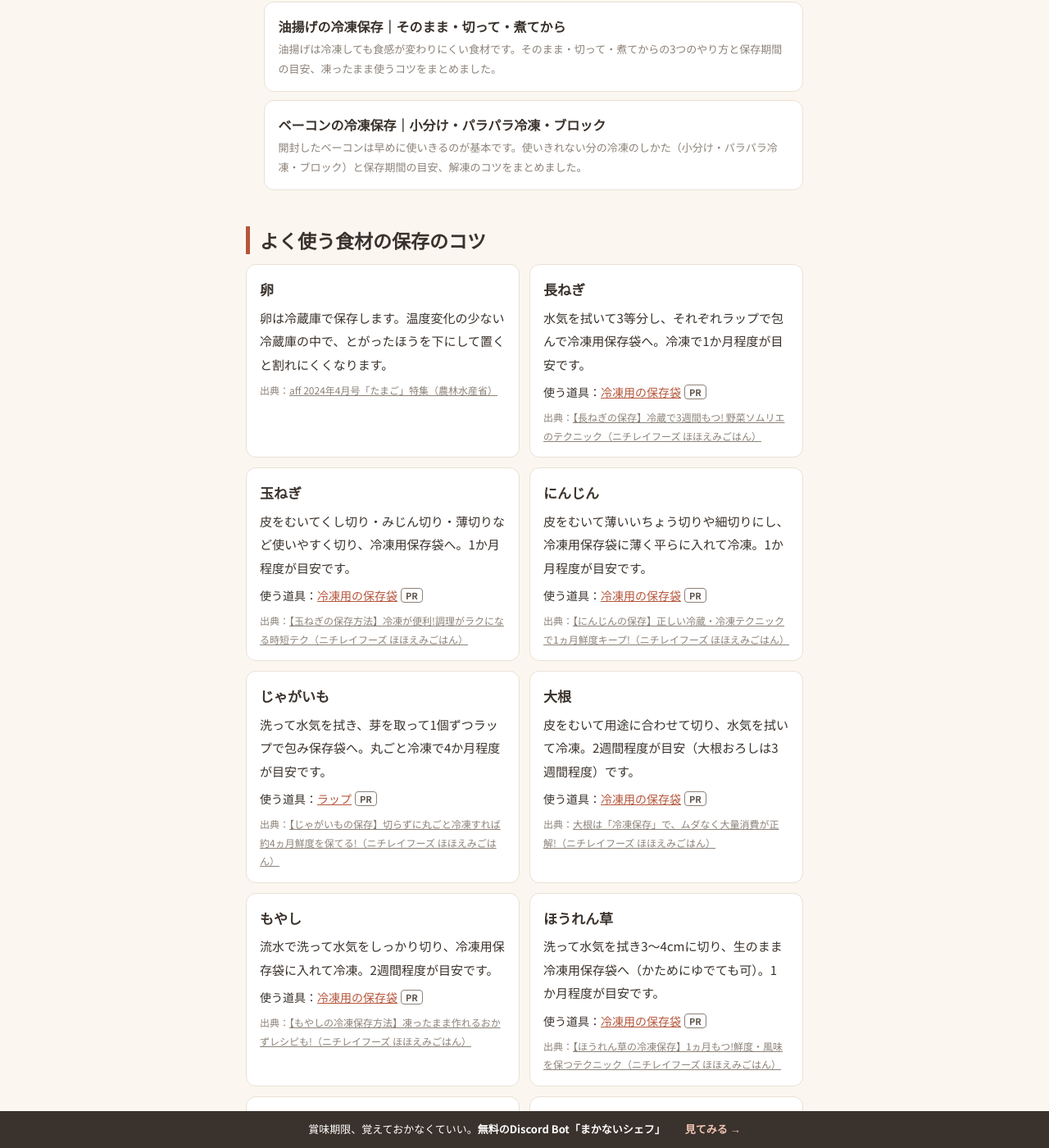
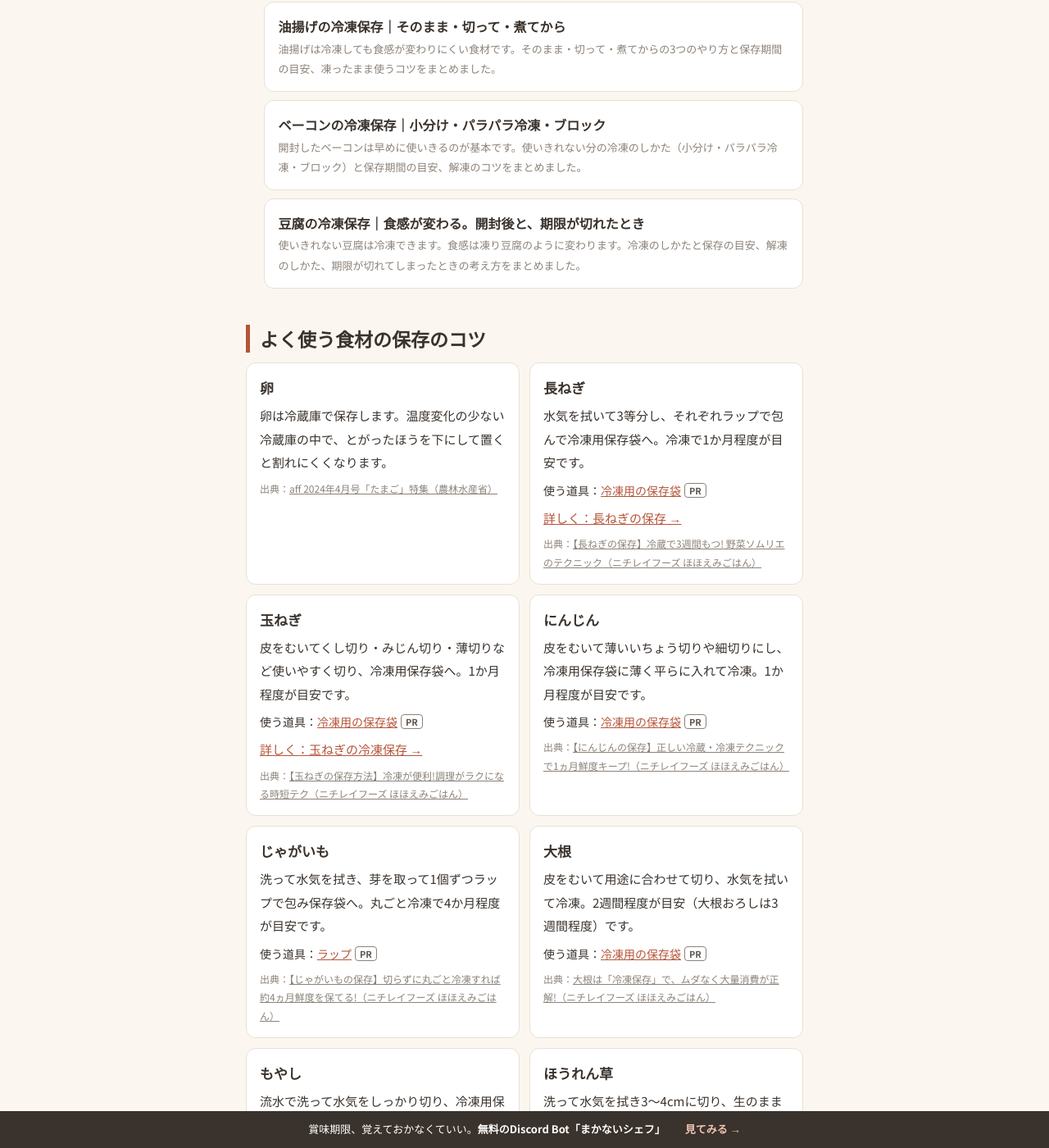
Before and after one commit to arts237/makanai-chef-site, a Jekyll site: the page built from storage/foods.html, in a window 1280 px wide and 1400 px high, scrolled down 2086 px. Shown: the whole window at 82% size. Built offline with Jekyll 4.4.1, drawn with Linux system fonts in a browser that asks for light colours; some of the changed text lies outside the part shown.

Commit message:
M-007: 豆腐の冷凍保存の記事を追加（期限が切れてしまったらの節つき）。納豆・冷凍保存の基本・早見表からリンク
Co-Authored-By: Claude Opus 5.5 <noreply@anthropic.com>
Claude-Session: https://claude.ai/code/session_01FdjfHVVNp61Eu2yMVDsY5x

```diff
--- a/_data/facts.yml
+++ b/_data/facts.yml
@@ -216,3 +216,12 @@
   value: 2〜3時間
   source: nichirei-bacon
   quote: "2〜3時間たったら"
+
+# --- 豆腐 ---
+- id: tofu.freeze.period
+  food: tofu
+  kind: period
+  label: 冷凍（未開封はパックのまま／開封後は水を張った保存容器で）
+  value: 3週間程度
+  source: nichirei-soy
+  quote: "冷凍庫で3週間程度保存可能。"
--- a/storage/foods.html
+++ b/storage/foods.html
@@ -44,6 +44,7 @@ last_modified_at: 2026-10-08
     <h3>{{ f.name | escape }}</h3>
     <p>{{ f.tip | escape }}</p>
     {% if f.tool %}<p class="a-food-tool">使う道具：<a href="https://www.amazon.co.jp/s?k={{ f.tool_q | url_encode }}&amp;tag={{ site.amazon_tag }}" rel="sponsored noopener" target="_blank">{{ f.tool | escape }}</a><span class="a-pr a-pr-inline">PR</span></p>{% endif %}
+    {% assign art = articles | where: "food_id", f.id | first %}{% if art %}<p class="a-food-more"><a href="{{ art.url | relative_url }}">詳しく：{{ art.short_title | default: art.title }} →</a></p>{% endif %}
     <p class="a-food-src">出典：<a href="{{ f.source_url }}" rel="noopener" target="_blank">{{ f.source_title | escape }}</a></p>
   </section>
 {% endfor %}
--- a/storage/freezer-basics.html
+++ b/storage/freezer-basics.html
@@ -85,6 +85,7 @@ last_modified_at: 2026-10-08
 <ul>
   <li><b>レタスなど生で食べる葉物</b>：解凍すると食感が悪くなります。</li>
   <li><b>ほうれん草・たけのこ・山菜</b>：生のままではなく、下茹でしてから冷凍します。</li>
+  <li><b>豆腐</b>：冷凍はできますが、凍り豆腐のような食感に変わります。充填豆腐は冷凍に向きません（「<a href="{{ '/storage/tofu/' | relative_url }}">豆腐の冷凍保存</a>」）。</li>
 </ul>
 
 <h2 id="thaw">解凍のコツ</h2>
@@ -124,5 +125,6 @@ last_modified_at: 2026-10-08
   <li><a href="https://www.maff.go.jp/j/keikaku/syokubunka/culture/wagohan/articles/2203/spe7_03.html" rel="noopener" target="_blank">簡単な「冷凍ワザ」で、野菜を新鮮に！おいしく！（農林水産省）</a></li>
   <li><a href="https://www.maff.go.jp/j/heya/sodan/1512/01.html" rel="noopener" target="_blank">冷凍室で保存していた冷凍食品の品質はどれくらい保たれますか。（農林水産省）</a></li>
   <li><a href="https://www.maff.go.jp/j/syouan/seisaku/foodpoisoning/frige.html" rel="noopener" target="_blank">冷蔵庫のかしこい使い方～知ってお得な食品の保存～（農林水産省）</a></li>
+  <li><a href="https://www.nichireifoods.co.jp/media/5427/" rel="noopener" target="_blank">【納豆・油揚げ・豆腐・味噌】冷凍保存方法を解説!（ニチレイフーズ ほほえみごはん）</a></li>
   <li><a href="https://online.reishokukyo.or.jp/column/5209/" rel="noopener" target="_blank">賞味期限切れの冷凍食品は食べられる？安全に保存する方法も紹介（冷食オンライン／日本冷凍食品協会）</a></li>
 </ul>
--- a/storage/natto.html
+++ b/storage/natto.html
@@ -89,7 +89,7 @@ last_modified_at: 2026-10-27
 </div>
 {% include amazon-note.html %}
 
-<p>ご飯もまとめて冷凍しておくと、納豆ご飯がすぐ作れます。「<a href="{{ '/storage/rice/' | relative_url }}">ご飯の冷凍保存</a>」もどうぞ。冷凍全体のコツは「<a href="{{ '/storage/freezer-basics/' | relative_url }}">冷凍保存の基本</a>」にまとめています。</p>
+<p>ご飯もまとめて冷凍しておくと、納豆ご飯がすぐ作れます。「<a href="{{ '/storage/rice/' | relative_url }}">ご飯の冷凍保存</a>」もどうぞ。同じ大豆製品の「<a href="{{ '/storage/tofu/' | relative_url }}">豆腐の冷凍保存</a>」もどうぞ。冷凍全体のコツは「<a href="{{ '/storage/freezer-basics/' | relative_url }}">冷凍保存の基本</a>」にまとめています。</p>
 
 {% include related-storage.html %}
 
--- /dev/null
+++ b/storage/tofu.html
@@ -0,0 +1,106 @@
+---
+layout: article
+title: "豆腐の冷凍保存｜食感が変わる。開封後と、期限が切れたとき"
+short_title: "豆腐の冷凍保存"
+description: "使いきれない豆腐は冷凍できます。食感は凍り豆腐のように変わります。冷凍のしかたと保存の目安、解凍のしかた、期限が切れてしまったときの考え方をまとめました。"
+permalink: /storage/tofu/
+category_name: "保存方法"
+category_url: /storage/
+order: 14
+image: /assets/images/lp/hero-pc.png
+date: 2026-10-30
+has_pr: true
+ai_assisted: true
+food_id: tofu
+food_keywords: ["豆腐", "とうふ"]
+food_tool: "冷凍対応の保存容器"
+food_tool_q: "保存容器 冷凍 電子レンジ"
+seo:
+  type: Article
+last_modified_at: 2026-10-30
+---
+
+<div class="a-answer">
+  <span class="a-answer-label">結論</span>
+  <ul>
+    <li>豆腐は冷凍できる。ただし、<b>凍り豆腐（高野豆腐）のような食感に変わる</b>。</li>
+    <li>未開封なら<b>パックのまま</b>、開封後は<b>保存容器に移して、豆腐がかぶるくらいの水を張って</b>冷凍。保存の目安は<b>{% include fact.html id="tofu.freeze.period" %}</b>。</li>
+    <li>開けた豆腐を<b>翌日までに使いきれないなら、冷凍へ</b>。充填豆腐は冷凍に向かない。</li>
+  </ul>
+</div>
+
+<p class="a-lead">一人だと、1丁を使いきる前に期限が来がち。冷やっこのままの食感は残りませんが、煮物や炒め物に使うなら冷凍しておけます。</p>
+
+{% include storage-table.html food="tofu" %}
+
+<div class="a-unique" id="hyouji">
+<h2>まず、パックの表示を見る</h2>
+<p>豆腐のパックには、期限と保存方法が書かれています。冷蔵か冷凍かを決める前に、ここを確かめます。</p>
+<ul>
+  <li><b>書かれているのが「消費期限」か「賞味期限」か</b>：どちらかによって、期限が過ぎたときの考え方が違います（次の「期限が切れてしまったら」）。</li>
+  <li><b>書かれた保存方法</b>：期限は、袋や容器を開けずに、書かれた保存方法を守った場合のものです。開けたら、期限に関係なく早めに使います。</li>
+  <li><b>「充填豆腐」かどうか</b>：ニチレイフーズは、充填豆腐は冷凍すると旨みが流れ出てしまうので、冷凍はおすすめしないとしています。木綿と絹は、どちらも冷凍できます。</li>
+</ul>
+</div>
+
+<div class="a-unique" id="kigengire">
+<h2>期限が切れてしまったら</h2>
+<p>「賞味期限切れ」「消費期限切れ」の豆腐を前にしたら、まず、パックに書かれているのがどちらの期限かを確かめます。</p>
+<ul>
+  <li><b>賞味期限が過ぎたら：すぐに食べられなくなるわけではない</b>：賞味期限は「おいしく食べられる期限」で、農林水産省・消費者庁の説明では、過ぎてもすぐに食べられなくなるわけではないとされています。ただし、袋や容器を開けずに、書かれた保存方法を守った場合のものです。開けたものは、期限に関係なく早めに食べます。また、家で冷凍しても、パックに書かれた期限の日付が変わるわけではありません。冷凍したあとは、パックの期限ではなく、このページの保存の目安を見て、早めに使いきってください。</li>
+  <li><b>消費期限が過ぎたら：食べない</b>：消費期限は「安全に食べられる期限」で、農林水産省は、過ぎたら食べない方がよいとしています。</li>
+  <li><b>期限の前か後かに関係なく、いつもと違うにおいや見た目のものは食べない</b>：においが気にならないことを、食べてよい理由にはしないでください。</li>
+  <li><b>冷凍するなら、期限内で傷んでいないうちに</b>：このページの冷凍の方法は、表示の期限内のものを冷凍するためのものです。</li>
+</ul>
+<p class="a-note">期限の考え方は、農林水産省と消費者庁の説明（末尾の「参考にした情報」）によります。期限と保存方法の表示を確かめ、においや見た目が少しでもおかしければ食べないでください。迷ったら食べないでください。</p>
+</div>
+
+<h2>冷凍のしかた</h2>
+<h3>未開封のとき</h3>
+<ol class="a-steps">
+  <li><b>パックのまま冷凍庫へ</b></li>
+</ol>
+<h3>開封後のとき</h3>
+<ol class="a-steps">
+  <li><b>冷凍できる保存容器に移す</b><br>{% include amazon-link.html q="保存容器 冷凍 電子レンジ" label="冷凍対応の保存容器をAmazonで見る" pr=true %}</li>
+  <li><b>豆腐がかぶるくらいの水を入れる</b></li>
+  <li><b>ふたをして冷凍する</b></li>
+</ol>
+
+<h2>解凍のしかたと使いみち</h2>
+<ul>
+  <li><b>基本は冷蔵庫で自然解凍</b>。</li>
+  <li><b>急ぐとき</b>：パックや保存容器ごとお湯につけ、包丁が通るくらいのかたさまで解凍できたら、加熱して使います。</li>
+  <li><b>手で軽く押すと水が切れる</b>：麻婆豆腐やゴーヤーチャンプル、ハンバーグなど、水切りが必要な料理に向いています。</li>
+</ul>
+<p class="a-note">ニチレイフーズによると、冷凍した豆腐は肉のような食感も楽しめるとされています。冷やっこや湯豆腐のように、豆腐そのものの食感を味わう食べ方には向きません。</p>
+
+<div class="a-unique">
+<h2>一人分で使いきるコツ</h2>
+<ul>
+  <li><b>開けた日に、使わない分を冷凍へ</b>：「今日使う分」だけ取り分け、残りはその日のうちに水を張った容器で冷凍しておくと、翌日以降に追われずに済みます。</li>
+  <li><b>冷凍した豆腐は「炒める・煮る」用と決めておく</b>：食感が変わるので、冷やっこ用にはしないと決めておくと迷いません。</li>
+  <li><b>容器には「食べきる日」を書く</b>：パックの期限ではなく、冷凍した日からの目安で書いておきます。</li>
+</ul>
+</div>
+
+<h2>次から期限を切らさないために</h2>
+<p>このサイトの運営者が、食材の期限をDiscordのDMで知らせるBot「まかないシェフ」を作っています。</p>
+
+{% include bot-box.html title="豆腐の期限も、冷凍した日の「いつまでに食べる」も、代わりに覚えておきます。" from="expired-tofu" %}
+
+<h2>あると便利な道具</h2>
+<div class="a-tools">
+  <div class="a-tool">
+    <div class="a-tool-head"><b>冷凍対応の保存容器</b><span class="a-pr">PR</span></div>
+    <p>開けた豆腐を水ごと冷凍するのに使います。豆腐が入る大きさで、ふたがしっかり閉まるものが便利です。</p>
+    {% include amazon-link.html q="保存容器 冷凍 電子レンジ" %}
+  </div>
+</div>
+{% include amazon-note.html %}
+
+<p>同じ大豆製品の「<a href="{{ '/storage/natto/' | relative_url }}">納豆の冷凍保存</a>」「<a href="{{ '/storage/aburaage/' | relative_url }}">油揚げの冷凍保存</a>」もどうぞ。冷凍全体のコツは「<a href="{{ '/storage/freezer-basics/' | relative_url }}">冷凍保存の基本</a>」にまとめています。</p>
+
+{% include related-storage.html %}
+
+{% include sources.html food="tofu" extra="maff-kigen,caa-kigen" %}
```
Also changed, not shown: other parts of storage/foods.html (+1 -1 lines), other parts of storage/freezer-basics.html (+1 -1 lines), other parts of storage/natto.html (+1 -1 lines).
